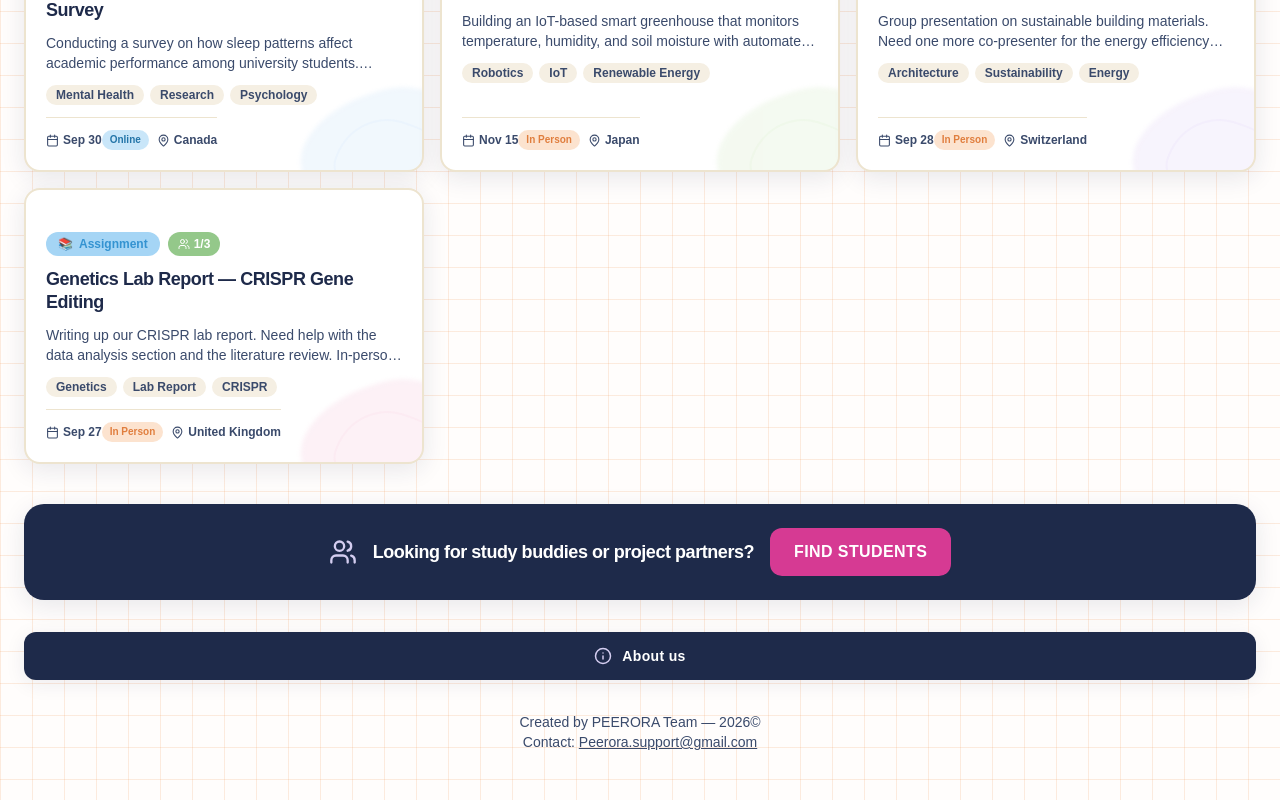
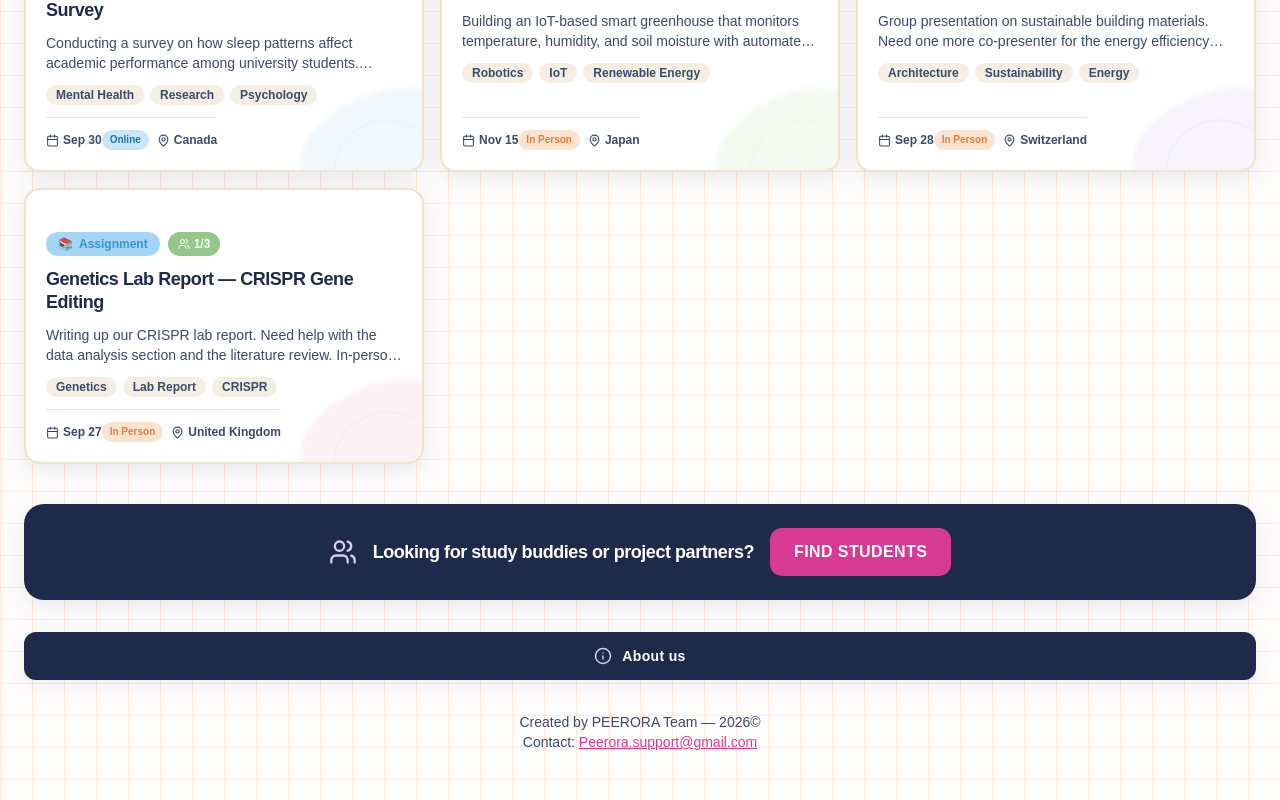
Before and after one commit to jana99-cloud/Peerora__Platform, a React (Vite) app: page / in a window 1280 px wide. Shown: the part 1205-2005 px from the top of the page. Built offline with nearby package versions, Linux system fonts and the light colour scheme; a web font is replaced by a local one.

Commit message:
Updated HomePage.tsx

```diff
--- a/src/pages/HomePage.tsx
+++ b/src/pages/HomePage.tsx
@@ -148,12 +148,12 @@ export function HomePage() {
           <AboutUsSection />
         </div>
 
-        {/* 🌟 حقوق الموقع ومعلومات التواصل المحدثة */}
+        {/* 🌟 حقوق الموقع والمعلومات مع إيميل بلون وردي */}
         <div className="mt-8 mb-4 text-center">
           <p className="text-xs sm:text-sm font-medium text-navy-400 leading-relaxed">
             Created by PEERORA Team — 2026©
             <br />
-            Contact: <a href="mailto:Peerora.support@gmail.com" className="underline hover:text-navy-600 transition-colors">Peerora.support@gmail.com</a>
+            Contact: <a href="mailto:Peerora.support@gmail.com" className="text-fuchsia-500 hover:text-fuchsia-600 underline transition-colors">Peerora.support@gmail.com</a>
           </p>
         </div>
       </main>
```
